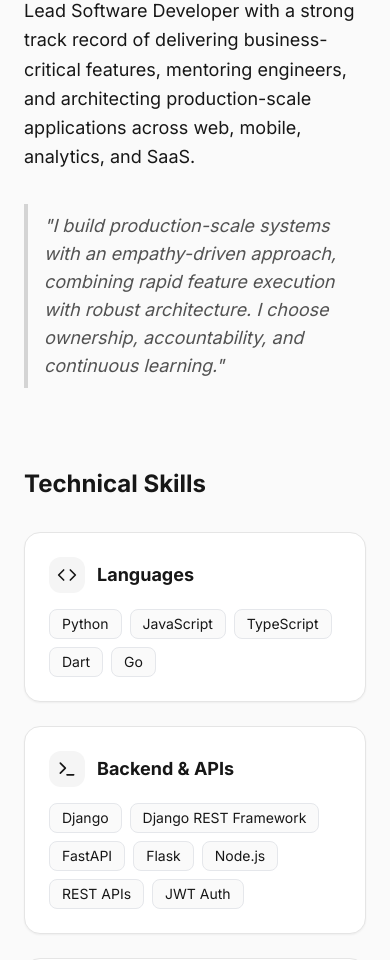
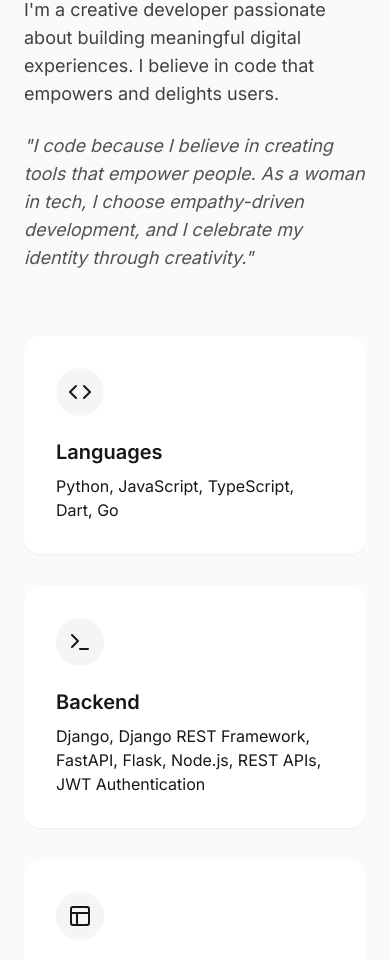
Before and after one commit to kiranmayee-abbireddy/kiryee-dev, a React (Vite) app: page / in a window 390 px wide. Shown: the part 1036-1996 px from the top of the page. Built offline with nearby package versions, Linux system fonts and the light colour scheme.

Commit message:
Restore original about design, fix certifications layout, and implement animated experience timeline compatible with themes

```diff
--- a/src/components/sections/About.tsx
+++ b/src/components/sections/About.tsx
@@ -1,97 +1,68 @@
 import React from 'react';
 import { motion } from 'framer-motion';
 import { useInView } from 'react-intersection-observer';
-import {
-  Code, Database, Layout, Terminal, GitBranch, Cpu,
-  Layers, Hammer, GraduationCap, Laptop, ShieldCheck, HeartHandshake
-} from 'lucide-react';
+import { Code, Database, Layout, Terminal, GitBranch, Monitor, Layers, Cpu, Wrench } from 'lucide-react';
 
 const About: React.FC = () => {
   const [ref, inView] = useInView({
     triggerOnce: true,
-    threshold: 0.05,
+    threshold: 0.1,
   });
 
-  const skillCategories = [
+  const skills = [
     {
       name: 'Languages',
-      icon: <Code size={20} />,
-      items: ['Python', 'JavaScript', 'TypeScript', 'Dart', 'Go']
+      icon: <Code size={24} />,
+      description: 'Python, JavaScript, TypeScript, Dart, Go'
     },
     {
-      name: 'Backend & APIs',
-      icon: <Terminal size={20} />,
-      items: ['Django', 'Django REST Framework', 'FastAPI', 'Flask', 'Node.js', 'REST APIs', 'JWT Auth']
+      name: 'Backend',
+      icon: <Terminal size={24} />,
+      description: 'Django, Django REST Framework, FastAPI, Flask, Node.js, REST APIs, JWT Authentication'
     },
     {
       name: 'Frontend',
-      icon: <Layout size={20} />,
-      items: ['React.js', 'HTML5', 'CSS3', 'Tailwind CSS', 'Vue.js']
+      icon: <Layout size={24} />,
+      description: 'React.js, HTML5, CSS3, Tailwind CSS, Vue.js'
     },
     {
       name: 'Mobile & Desktop',
-      icon: <Laptop size={20} />,
-      items: ['Flutter', 'PyWebView', 'Electron.js']
+      icon: <Monitor size={24} />,
+      description: 'Flutter, PyWebView, Electron.js'
     },
     {
-      name: 'Databases & Storage',
-      icon: <Database size={20} />,
-      items: ['PostgreSQL', 'MySQL', 'SQLite', 'Firebase', 'Supabase']
+      name: 'Databases',
+      icon: <Database size={24} />,
+      description: 'PostgreSQL, MySQL, SQLite, Firebase, Supabase'
     },
     {
       name: 'Real-Time & Interactive',
-      icon: <Layers size={20} />,
-      items: ['WebSockets', 'HLS Streaming', 'Three.js', 'WebGL']
+      icon: <Layers size={24} />,
+      description: 'WebSockets, HLS Streaming, Three.js, WebGL'
     },
     {
       name: 'AI & Data',
-      icon: <Cpu size={20} />,
-      items: ['AI Agent Workflows', 'LLM Orchestration', 'PyTorch', 'TensorFlow', 'Pandas', 'NumPy']
+      icon: <Cpu size={24} />,
+      description: 'AI Agent Workflows, LLM Orchestration, PyTorch, TensorFlow, Pandas, NumPy'
     },
     {
-      name: 'DevOps & Cloud',
-      icon: <GitBranch size={20} />,
-      items: ['Docker', 'Nginx', 'Git/GitHub', 'CI/CD', 'Vercel', 'Netlify', 'Render']
+      name: 'DevOps & Deployment',
+      icon: <GitBranch size={24} />,
+      description: 'Docker, Nginx, Git, GitHub, CI/CD, Vercel, Netlify, Render'
     },
     {
-      name: 'Tools & Utilities',
-      icon: <Hammer size={20} />,
-      items: ['Postman', 'Figma', 'Framer', 'FFmpeg']
-    }
-  ];
-
-  const domainExperiences = [
-    {
-      title: 'EdTech (Educational Technology)',
-      points: [
-        'Developed comprehensive Teacher Portals & Student Platforms',
-        'Implemented core Learning Management Features',
-        'Built content delivery systems and user engagement tracking analytics'
-      ]
-    },
-    {
-      title: 'Device Management & Analytics',
-      points: [
-        'Built device usage tracking & performance metric collection pipelines',
-        'Created analytics dashboards & user behavior reporting systems'
-      ]
-    },
-    {
-      title: 'SaaS Platforms',
-      points: [
-        'Designed subscription-based user dashboards and workflow systems',
-        'Automated business workflows & integrated complex SaaS metrics'
-      ]
+      name: 'Tools',
+      icon: <Wrench size={24} />,
+      description: 'Postman, Figma, Framer, FFmpeg'
     }
   ];
 
   return (
-    <section id="about" className="py-24 bg-neutral-50 dark:bg-neutral-850">
+    <section id="about" className="py-24 bg-neutral-50 dark:bg-neutral-800">
       <div className="container mx-auto px-6" ref={ref}>
-        {/* Intro */}
-        <div className="max-w-4xl mx-auto md:text-center mb-20">
+        <div className="max-w-3xl mx-auto md:text-center mb-16">
           <motion.p
-            className="text-sm font-semibold uppercase tracking-wider text-neutral-500 dark:text-neutral-400 mb-3"
+            className="text-sm font-medium uppercase tracking-wider text-neutral-500 dark:text-neutral-400 mb-3"
             initial={{ opacity: 0 }}
             animate={inView ? { opacity: 1 } : { opacity: 0 }}
             transition={{ duration: 0.5 }}
@@ -99,7 +70,7 @@ const About: React.FC = () => {
             About Me
           </motion.p>
           <motion.h2
-            className="text-3xl md:text-5xl font-extrabold tracking-tight mb-6"
+            className="text-3xl md:text-4xl font-bold tracking-tight mb-6"
             initial={{ opacity: 0, y: 20 }}
             animate={inView ? { opacity: 1, y: 0 } : { opacity: 0, y: 20 }}
             transition={{ duration: 0.5, delay: 0.1 }}
@@ -107,128 +78,39 @@ const About: React.FC = () => {
             Kiranmayee Abbireddy
           </motion.h2>
           <motion.p
-            className="text-lg md:text-xl text-neutral-750 dark:text-neutral-350 leading-relaxed max-w-3xl mx-auto"
+            className="text-lg text-neutral-700 dark:text-neutral-300"
             initial={{ opacity: 0, y: 20 }}
             animate={inView ? { opacity: 1, y: 0 } : { opacity: 0, y: 20 }}
             transition={{ duration: 0.5, delay: 0.2 }}
           >
-            Lead Software Developer with a strong track record of delivering business-critical features,
-            mentoring engineers, and architecting production-scale applications across web, mobile, analytics, and SaaS.
+            I'm a creative developer passionate about building meaningful digital experiences. I believe in code that empowers and delights users.
           </motion.p>
           <motion.blockquote
-            className="mt-8 text-lg italic text-neutral-600 dark:text-neutral-400 border-l-4 border-neutral-300 dark:border-neutral-700 pl-4 py-2 text-left max-w-2xl mx-auto"
+            className="mt-6 text-lg italic text-neutral-600 dark:text-neutral-400"
             initial={{ opacity: 0, y: 20 }}
             animate={inView ? { opacity: 1, y: 0 } : { opacity: 0, y: 20 }}
             transition={{ duration: 0.5, delay: 0.3 }}
           >
-            "I build production-scale systems with an empathy-driven approach, combining rapid feature execution with robust architecture. I choose ownership, accountability, and continuous learning."
+            "I code because I believe in creating tools that empower people. As a woman in tech, I choose empathy-driven development, and I celebrate my identity through creativity."
           </motion.blockquote>
         </div>
 
-        {/* Skills Grid */}
-        <div className="mb-20">
-          <h3 className="text-2xl font-bold mb-8 text-neutral-850 dark:text-white">Technical Skills</h3>
-          <div className="grid grid-cols-1 md:grid-cols-2 lg:grid-cols-3 gap-6">
-            {skillCategories.map((cat, index) => (
+        <div className="grid grid-cols-1 md:grid-cols-2 lg:grid-cols-3 gap-8">
+          {skills.map((skill, index) => (
             <motion.div
-                key={cat.name}
-                className="bg-white dark:bg-neutral-900 p-6 rounded-2xl shadow-sm border border-neutral-200 dark:border-neutral-800"
+              key={skill.name}
+              className="bg-white dark:bg-neutral-900 p-8 rounded-2xl shadow-sm"
               initial={{ opacity: 0, y: 20 }}
               animate={inView ? { opacity: 1, y: 0 } : { opacity: 0, y: 20 }}
-                transition={{ duration: 0.4, delay: 0.05 * index }}
+              transition={{ duration: 0.5, delay: 0.1 * index }}
             >
-                <div className="flex items-center gap-3 mb-4">
-                  <div className="p-2 rounded-xl bg-neutral-100 dark:bg-neutral-800 text-neutral-750 dark:text-neutral-300">
-                    {cat.icon}
+              <div className="mb-4 p-3 inline-block rounded-full bg-neutral-100 dark:bg-neutral-800">
+                {skill.icon}
               </div>
-                  <h4 className="font-bold text-lg text-neutral-900 dark:text-white">{cat.name}</h4>
-                </div>
-                <div className="flex flex-wrap gap-2">
-                  {cat.items.map((item) => (
-                    <span
-                      key={item}
-                      className="px-3 py-1 text-sm bg-neutral-50 dark:bg-neutral-800 text-neutral-750 dark:text-neutral-300 rounded-lg border border-neutral-250/30 dark:border-neutral-750/30 hover:border-neutral-300 dark:hover:border-neutral-600 transition-colors"
-                    >
-                      {item}
-                    </span>
-                  ))}
-                </div>
+              <h3 className="text-xl font-semibold mb-2">{skill.name}</h3>
+              <p className="text-neutral-655 dark:text-neutral-400">{skill.description}</p>
             </motion.div>
           ))}
-          </div>
-        </div>
-
-        {/* Domain & Leadership Row */}
-        <div className="grid grid-cols-1 lg:grid-cols-2 gap-10">
-          {/* Domain Experience */}
-          <motion.div
-            className="bg-white dark:bg-neutral-900 p-8 rounded-2xl shadow-sm border border-neutral-200 dark:border-neutral-800"
-            initial={{ opacity: 0, y: 20 }}
-            animate={inView ? { opacity: 1, y: 0 } : { opacity: 0, y: 20 }}
-            transition={{ duration: 0.5, delay: 0.2 }}
-          >
-            <div className="flex items-center gap-3 mb-6">
-              <GraduationCap className="text-neutral-600 dark:text-neutral-400" size={28} />
-              <h3 className="text-2xl font-bold text-neutral-900 dark:text-white">Domain Experience</h3>
-            </div>
-            <div className="space-y-6">
-              {domainExperiences.map((domain, i) => (
-                <div key={i} className="border-b border-neutral-100 dark:border-neutral-800 last:border-0 pb-4 last:pb-0">
-                  <h4 className="font-semibold text-lg mb-2 text-neutral-800 dark:text-white">{domain.title}</h4>
-                  <ul className="list-disc list-inside space-y-1 text-sm text-neutral-650 dark:text-neutral-400">
-                    {domain.points.map((p, idx) => (
-                      <li key={idx}>{p}</li>
-                    ))}
-                  </ul>
-                </div>
-              ))}
-            </div>
-          </motion.div>
-
-          {/* Leadership & Strengths */}
-          <motion.div
-            className="bg-white dark:bg-neutral-900 p-8 rounded-2xl shadow-sm border border-neutral-200 dark:border-neutral-800 flex flex-col justify-between"
-            initial={{ opacity: 0, y: 20 }}
-            animate={inView ? { opacity: 1, y: 0 } : { opacity: 0, y: 20 }}
-            transition={{ duration: 0.5, delay: 0.3 }}
-          >
-            <div>
-              <div className="flex items-center gap-3 mb-6">
-                <HeartHandshake className="text-neutral-600 dark:text-neutral-400" size={28} />
-                <h3 className="text-2xl font-bold text-neutral-900 dark:text-white">Leadership & Strengths</h3>
-              </div>
-              <div className="space-y-4">
-                <p className="text-sm text-neutral-650 dark:text-neutral-400 leading-relaxed">
-                  Proven ability to direct sprint planning, execute technical architecture design, mentor developers, run code reviews, and drive features from requirements to deployment.
-                </p>
-                <div className="flex flex-wrap gap-2">
-                  {[
-                    'Technical Leadership', 'Sprint Ownership', 'Mentorship',
-                    'Cross-functional Collaboration', 'Stakeholder Communication',
-                    'High Accountability', 'Rapid Execution'
-                  ].map((strength) => (
-                    <span
-                      key={strength}
-                      className="px-3 py-1.5 text-xs font-semibold bg-neutral-100 dark:bg-neutral-800 rounded-full text-neutral-700 dark:text-neutral-300"
-                    >
-                      {strength}
-                    </span>
-                  ))}
-                </div>
-              </div>
-            </div>
-
-            <div className="mt-8 pt-6 border-t border-neutral-100 dark:border-neutral-800 grid grid-cols-2 gap-4 text-sm">
-              <div>
-                <span className="block font-bold text-neutral-900 dark:text-white">Education</span>
-                <span className="text-xs text-neutral-555 dark:text-neutral-400">B.E. (Computer Science), CGPA: 8.2 (2023)</span>
-              </div>
-              <div>
-                <span className="block font-bold text-neutral-900 dark:text-white">Languages</span>
-                <span className="text-xs text-neutral-555 dark:text-neutral-400">English (Prof.), Telugu (Native), Tamil (Conversational)</span>
-              </div>
-            </div>
-          </motion.div>
         </div>
       </div>
     </section>
--- a/src/components/sections/Experience.tsx
+++ b/src/components/sections/Experience.tsx
@@ -1,7 +1,7 @@
 import React from 'react';
 import { motion } from 'framer-motion';
 import { useInView } from 'react-intersection-observer';
-import { Briefcase, Calendar, Star, ChevronRight } from 'lucide-react';
+import { Briefcase, Calendar, Star, Milestone } from 'lucide-react';
 
 interface JobRole {
   role: string;
@@ -23,13 +23,13 @@ const Experience: React.FC = () => {
       duration: 'Sep 2025 – Present',
       badge: 'Current Role',
       description: [
-        'Directing full-stack engineering team, sprint planning, and task allocation.',
-        'Making core architecture decisions, managing release cycles, and leading code reviews.',
-        'Mentoring developers while maintaining hands-on contribution to business-critical features.'
+        'Directing full-stack development team, sprint planning, task allocation, and risk assessment.',
+        'Driving core technical architecture decisions, managing release cycles, and overseeing code reviews.',
+        'Mentoring developers while remaining hands-on in delivering business-critical features.'
       ],
       achievements: [
         'Helped improve release quality by reducing production issues significantly.',
-        'Balanced team workload and project delivery efficiently.'
+        'Balanced team workload and project delivery.'
       ]
     },
     {
@@ -38,103 +38,126 @@ const Experience: React.FC = () => {
       badge: 'Promoted',
       description: [
         'Full-stack feature development using React, Django, PostgreSQL, and WebSockets.',
-        'Designed database schemas, implemented secure APIs, and resolved complex production bugs.',
-        'Optimized system performance to scale user interactions.'
+        'Designed database schemas, implemented secure APIs, and fixed production issues.'
       ]
     },
     {
       role: 'Software Development Intern',
       duration: 'Oct 2024 – Jan 2025',
       description: [
-        'Assisted with production web application development and feature design.',
-        'Learned enterprise software workflows and agile methodologies.'
+        'Assisted with production web application development.',
+        'Learned enterprise software workflows and contributed to testing.'
       ]
     }
   ];
 
   return (
-    <section id="experience" className="py-24 bg-white dark:bg-neutral-900 border-t border-neutral-200 dark:border-neutral-800">
+    <section id="experience" className="py-24 bg-white dark:bg-neutral-900 border-t border-neutral-100 dark:border-neutral-800">
       <div className="container mx-auto px-6" ref={ref}>
         <div className="max-w-3xl mx-auto md:text-center mb-16">
-          <motion.p
-            className="text-sm font-medium uppercase tracking-wider text-neutral-500 dark:text-neutral-400 mb-3"
-            initial={{ opacity: 0 }}
-            animate={inView ? { opacity: 1 } : { opacity: 0 }}
+          <motion.div
+            initial={{ opacity: 0, scale: 0.8 }}
+            animate={inView ? { opacity: 1, scale: 1 } : { opacity: 0, scale: 0.8 }}
             transition={{ duration: 0.5 }}
+            className="inline-flex items-center gap-2 px-3 py-1 text-xs font-semibold bg-neutral-100 dark:bg-neutral-800 text-neutral-800 dark:text-neutral-200 rounded-full mb-4"
           >
-            Career Path
-          </motion.p>
+            <Milestone size={14} /> Career Growth
+          </motion.div>
           <motion.h2
             className="text-3xl md:text-4xl font-bold tracking-tight mb-6 text-neutral-900 dark:text-white"
             initial={{ opacity: 0, y: 20 }}
             animate={inView ? { opacity: 1, y: 0 } : { opacity: 0, y: 20 }}
             transition={{ duration: 0.5, delay: 0.1 }}
           >
-            Professional Experience
+            Career Progression
           </motion.h2>
           <motion.p
-            className="text-lg text-neutral-600 dark:text-neutral-450 max-w-2xl mx-auto"
+            className="text-lg text-neutral-600 dark:text-neutral-400 max-w-2xl mx-auto"
             initial={{ opacity: 0, y: 20 }}
             animate={inView ? { opacity: 1, y: 0 } : { opacity: 0, y: 20 }}
             transition={{ duration: 0.5, delay: 0.2 }}
           >
-            Rapid progression at <strong className="text-neutral-900 dark:text-white">Protekk Web Technologies LLP</strong>, promoted from Intern to Software Developer to Lead Developer due to full-stack ownership and execution.
+            Promoted from <strong className="text-neutral-900 dark:text-white">Intern → Developer → Lead Developer</strong> within a short timeframe due to performance and ownership.
           </motion.p>
         </div>
 
-        {/* Timeline Layout using Standard Theme Cards */}
-        <div className="max-w-4xl mx-auto space-y-8">
-          {roles.map((job, index) => (
+        <div className="max-w-3xl mx-auto relative">
+          {/* Animated vertical timeline line */}
           <motion.div
-              key={index}
-              className="bg-neutral-50 dark:bg-neutral-800 p-8 rounded-2xl shadow-sm border border-neutral-200 dark:border-neutral-700 hover:shadow-md transition-all relative overflow-hidden"
-              initial={{ opacity: 0, y: 25 }}
-              animate={inView ? { opacity: 1, y: 0 } : { opacity: 0, y: 25 }}
-              transition={{ duration: 0.5, delay: 0.2 + index * 0.1 }}
+            className="absolute left-4 md:left-1/2 top-2 bottom-2 w-0.5 bg-neutral-200 dark:bg-neutral-800 transform -translate-x-1/2 origin-top"
+            initial={{ scaleY: 0 }}
+            animate={inView ? { scaleY: 1 } : { scaleY: 0 }}
+            transition={{ duration: 1.2, ease: "easeInOut" }}
+          />
+
+          {roles.map((job, index) => {
+            const isEven = index % 2 === 0;
+            return (
+              <div key={index} className="mb-12 relative flex flex-col md:flex-row items-start md:items-center">
+                {/* Timeline Dot with Pulse Effect */}
+                <div className="absolute left-4 md:left-1/2 transform -translate-x-1/2 z-10">
+                  <motion.div
+                    className="w-4 h-4 rounded-full bg-neutral-900 dark:bg-white border-4 border-white dark:border-neutral-900 shadow-md"
+                    initial={{ scale: 0 }}
+                    animate={inView ? { scale: 1 } : { scale: 0 }}
+                    transition={{ duration: 0.4, delay: 0.3 + index * 0.2 }}
+                  />
+                  {index === 0 && (
+                    <motion.div
+                      className="absolute inset-0 rounded-full bg-neutral-900/20 dark:bg-white/20 -z-10"
+                      animate={{ scale: [1, 2, 1] }}
+                      transition={{ duration: 2, repeat: Infinity }}
+                    />
+                  )}
+                </div>
+
+                {/* Timeline Card */}
+                <motion.div
+                  className={`w-full md:w-[calc(50%-2rem)] pl-12 md:pl-0 ${
+                    isEven ? 'md:mr-auto md:text-right md:pr-8' : 'md:ml-auto md:pl-8'
+                  }`}
+                  initial={{ opacity: 0, x: isEven ? -50 : 50 }}
+                  animate={inView ? { opacity: 1, x: 0 } : { opacity: 0, x: isEven ? -50 : 50 }}
+                  transition={{ duration: 0.6, delay: 0.4 + index * 0.2 }}
                 >
-              {/* Card Header */}
-              <div className="flex flex-wrap items-start justify-between gap-4 mb-6">
-                <div>
-                  <div className="flex items-center gap-3 mb-1">
-                    <h3 className="text-xl md:text-2xl font-bold text-neutral-900 dark:text-white">{job.role}</h3>
+                  <div className="bg-neutral-50 dark:bg-neutral-800 p-6 rounded-2xl shadow-sm border border-neutral-200 dark:border-neutral-700 hover:shadow-md transition-all">
+                    {/* Badge & Dates */}
+                    <div className={`flex flex-wrap items-center gap-2 mb-2 ${isEven ? 'md:justify-end' : 'justify-start'}`}>
                       {job.badge && (
                         <span className="text-[10px] font-extrabold uppercase tracking-wider px-2 py-0.5 rounded-full bg-neutral-900 dark:bg-white text-white dark:text-neutral-900">
                           {job.badge}
                         </span>
                       )}
+                      <span className="text-xs font-semibold text-neutral-550 dark:text-neutral-450 flex items-center gap-1.5">
+                        <Calendar size={12} /> {job.duration}
+                      </span>
                     </div>
-                  <p className="text-sm font-semibold text-neutral-550 dark:text-neutral-450">
+
+                    <h3 className="text-xl font-bold text-neutral-900 dark:text-white mb-1">{job.role}</h3>
+                    <p className="text-xs font-bold text-neutral-500 dark:text-neutral-400 uppercase tracking-widest mb-4">
                       Protekk Web Technologies LLP
                     </p>
-                </div>
 
-                <div className="flex items-center gap-2 text-sm text-neutral-600 dark:text-neutral-400 font-medium">
-                  <Calendar size={16} />
-                  <span>{job.duration}</span>
-                </div>
-              </div>
-
-              {/* Responsibilities list */}
-              <div className="space-y-4">
-                <ul className="space-y-3">
+                    {/* Roles / Details */}
+                    <ul className={`space-y-2 text-sm text-neutral-750 dark:text-neutral-300 text-left ${isEven ? 'md:text-right' : 'text-left'}`}>
                       {job.description.map((item, idx) => (
-                    <li key={idx} className="text-sm text-neutral-700 dark:text-neutral-350 flex items-start gap-2 leading-relaxed">
-                      <ChevronRight size={16} className="text-neutral-500 mt-1 shrink-0" />
+                        <li key={idx} className={`flex items-start gap-2 ${isEven ? 'md:flex-row-reverse' : 'flex-row'}`}>
+                          <div className="w-1.5 h-1.5 rounded-full bg-neutral-400 mt-2 shrink-0" />
                           <span>{item}</span>
                         </li>
                       ))}
                     </ul>
 
-                {/* Achievements if any */}
+                    {/* Achievements */}
                     {job.achievements && (
-                  <div className="mt-6 pt-6 border-t border-neutral-200 dark:border-neutral-700">
-                    <h4 className="text-xs font-bold uppercase tracking-wider text-neutral-400 dark:text-neutral-500 mb-3 flex items-center gap-1.5">
-                      <Star size={12} className="text-neutral-500" /> Key Milestones
+                      <div className="mt-4 pt-4 border-t border-neutral-200 dark:border-neutral-700 text-left">
+                        <h4 className="text-xs font-bold uppercase tracking-wider text-neutral-400 dark:text-neutral-500 mb-2 flex items-center gap-1.5">
+                          <Star size={12} /> Achievements
                         </h4>
-                    <ul className="space-y-2">
+                        <ul className="space-y-1">
                           {job.achievements.map((ach, idx) => (
-                        <li key={idx} className="text-sm text-neutral-800 dark:text-neutral-250 flex items-start gap-2.5">
-                          <div className="w-1.5 h-1.5 rounded-full bg-neutral-600 dark:bg-neutral-400 mt-2 shrink-0" />
+                            <li key={idx} className="text-sm font-medium text-neutral-800 dark:text-neutral-250 flex items-start gap-2.5">
+                              <span className="text-neutral-900 dark:text-white">•</span>
                               <span>{ach}</span>
                             </li>
                           ))}
@@ -143,7 +166,9 @@ const Experience: React.FC = () => {
                     )}
                   </div>
                 </motion.div>
-          ))}
+              </div>
+            );
+          })}
         </div>
       </div>
     </section>
```
Also changed, not shown: src/components/sections/Certifications.tsx (+17 -29 lines). Lines whose indentation alone changed are shown as unchanged.
